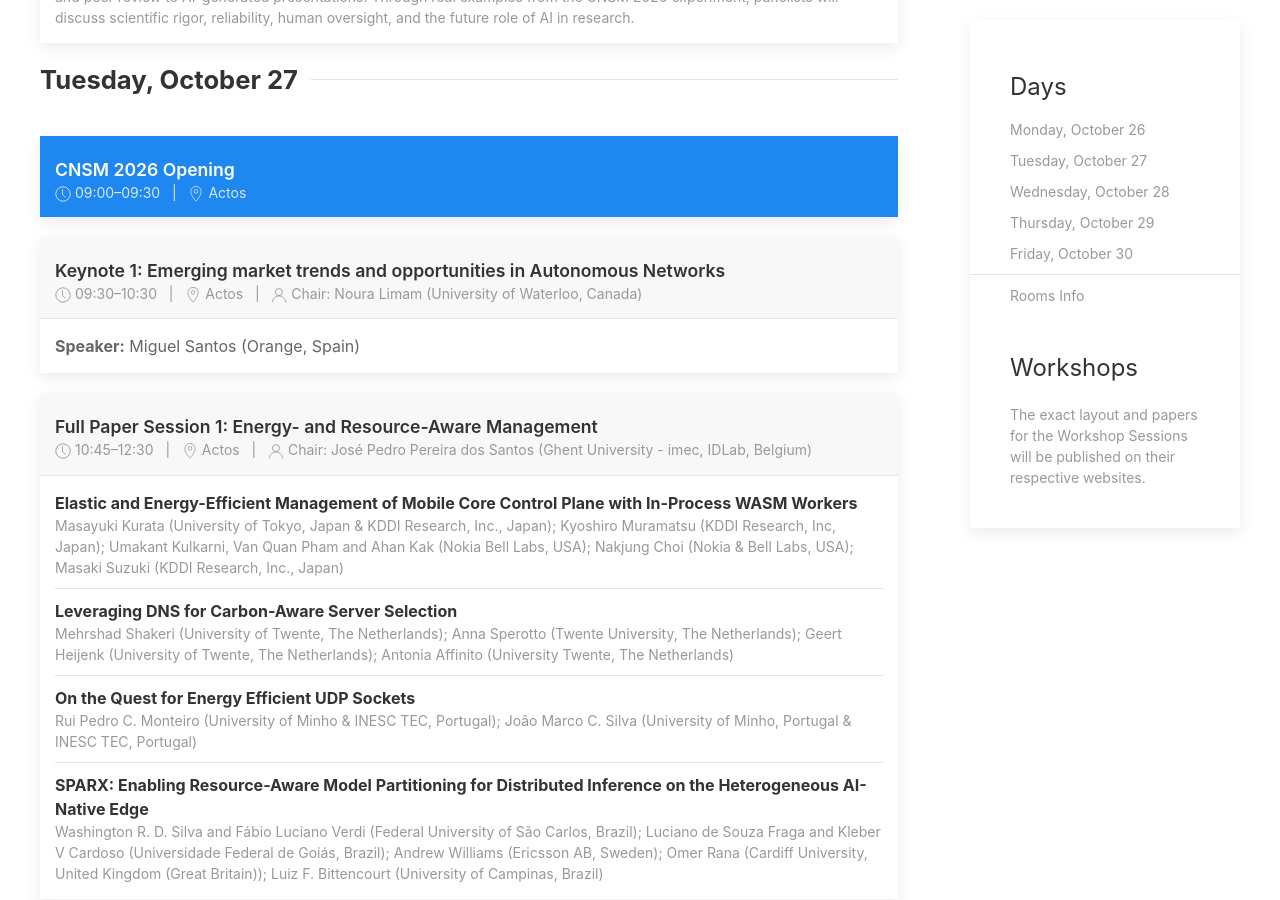
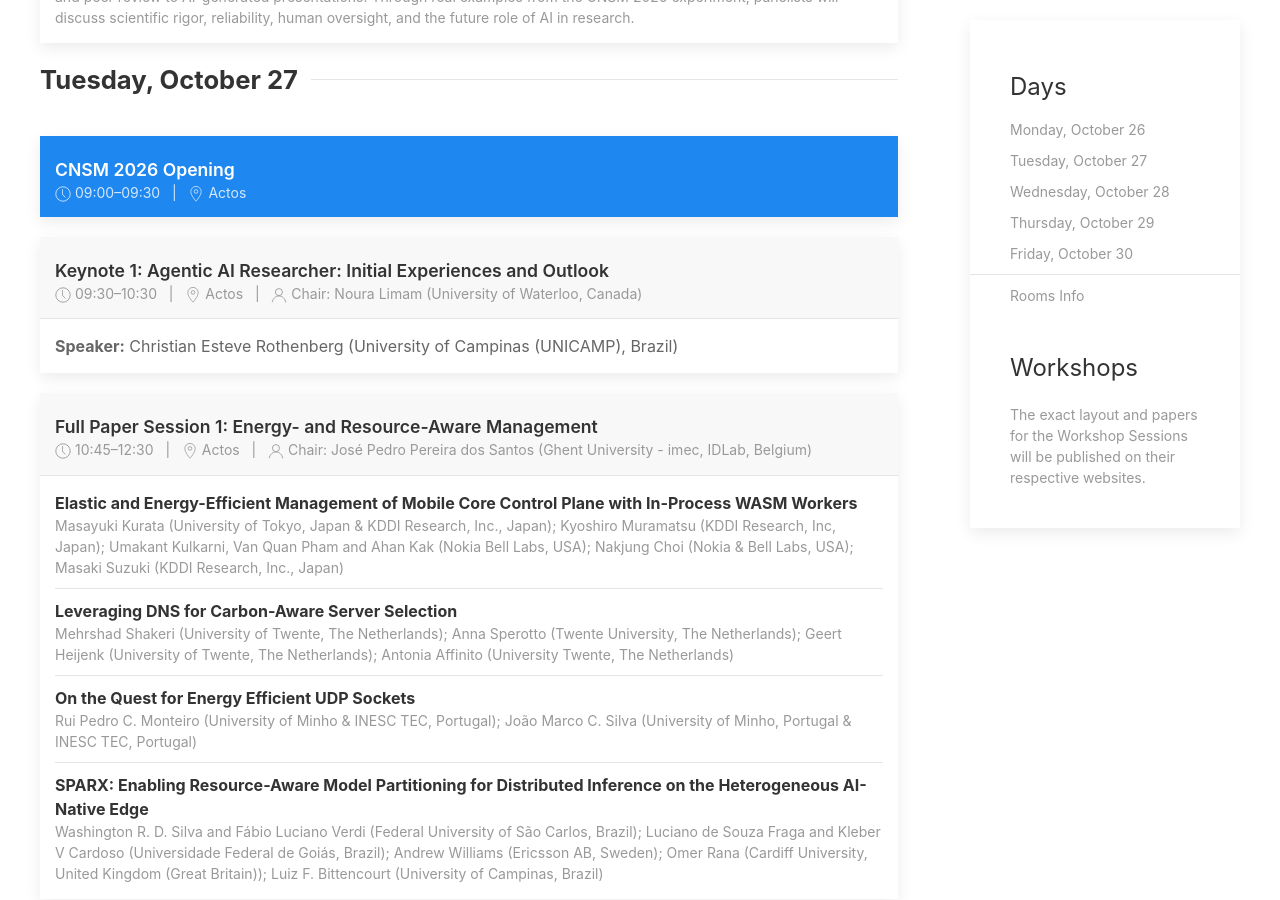
Before and after one commit to stuartclayman/cnsm-2026-website, a Jekyll site: the page built from program.html, in a window 1280 px wide and 900 px high, scrolled down 7427 px. Built offline with Jekyll 4.4.1, drawn with Linux system fonts in a browser that asks for light colours; nearby versions of some CDN libraries.

Commit message:
change keynote 1

```diff
--- a/program.html
+++ b/program.html
@@ -400,12 +400,12 @@
 
       <div class="uk-card uk-card-default uk-margin-bottom">
         <div class="uk-card-header uk-padding-small" style="background-color: #f8f8f8;">
-          <h3 class="uk-card-title uk-margin-remove-bottom" style="font-size: 1.1rem; font-weight: 600;">Keynote 1: Emerging market trends and opportunities in Autonomous Networks</h3>
+          <h3 class="uk-card-title uk-margin-remove-bottom" style="font-size: 1.1rem; font-weight: 600;">Keynote 1: Agentic AI Researcher: Initial Experiences and Outlook</h3>
           <p class="uk-text-meta uk-margin-remove-top"><span uk-icon="icon: clock; ratio: 0.8"></span> 09:30–10:30 &nbsp;&nbsp;|&nbsp;&nbsp; <span uk-icon="icon: location; ratio: 0.8"></span> Actos &nbsp;&nbsp;|&nbsp;&nbsp; <span uk-icon="icon: user; ratio: 0.8"></span> Chair: Noura Limam (University of Waterloo, Canada)</p>
         </div>
         <div class="uk-card-body uk-padding-small">
           <ul class="uk-list uk-list-divider uk-margin-remove-bottom">
-            <li><strong>Speaker:</strong> Miguel Santos (Orange, Spain)</li>
+            <li><strong>Speaker:</strong> Christian Esteve Rothenberg (University of Campinas (UNICAMP), Brazil)</li>
           </ul>
         </div>
       </div>
```
